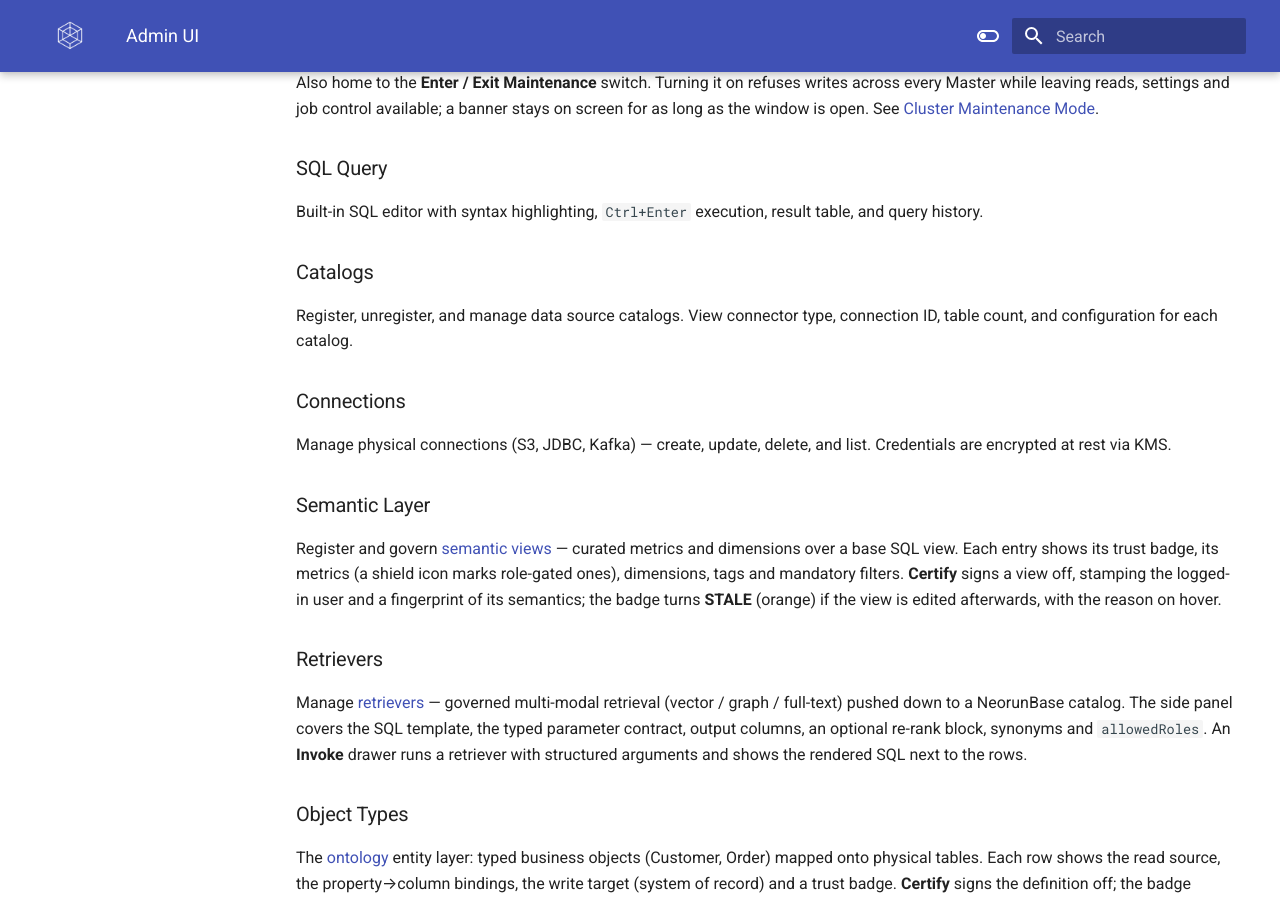
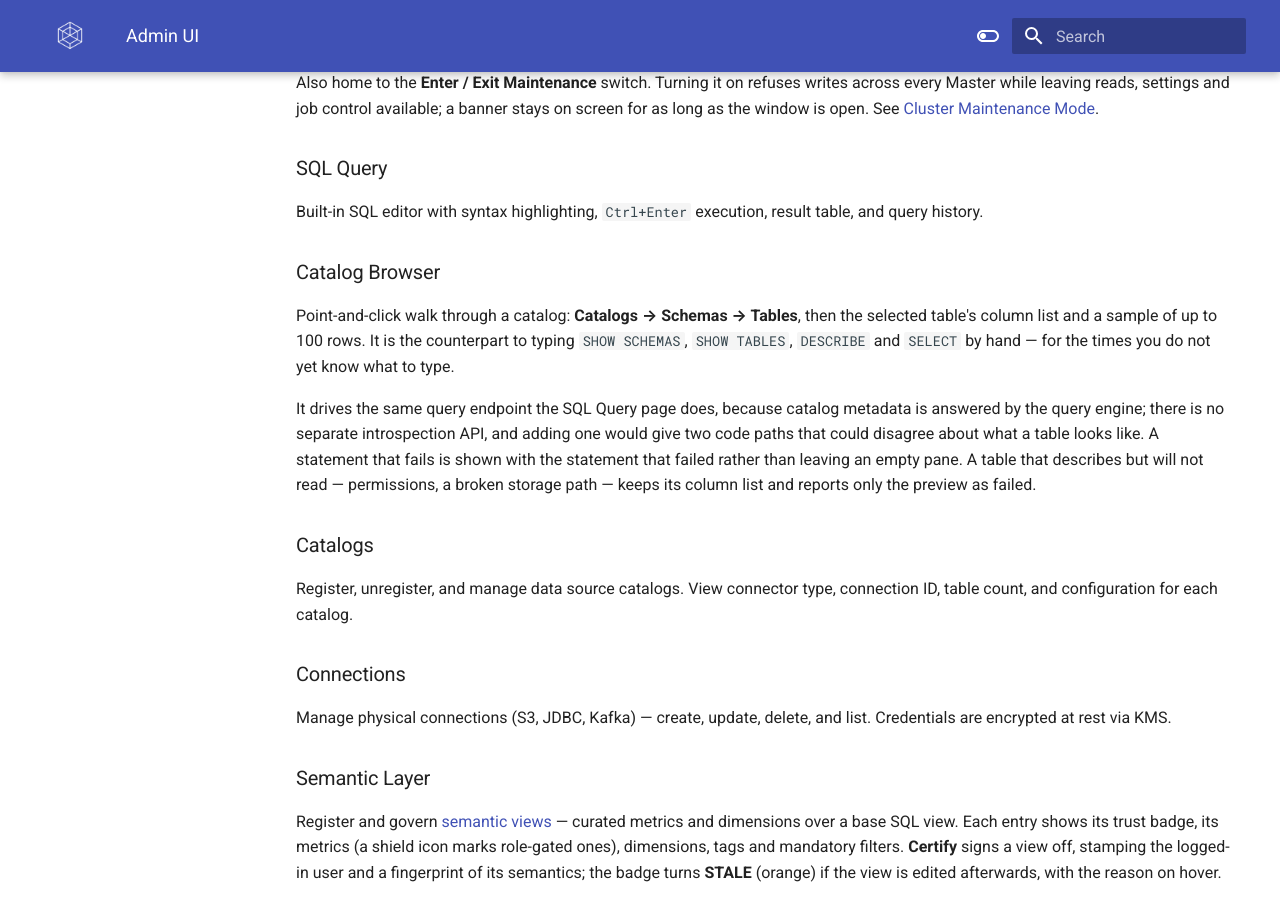
Before and after one commit to cloudcheflabs/ontul-docs, an MkDocs documentation site: the page built from docs/features/admin-ui.md, in a window 1280 px wide and 900 px high, scrolled down 515 px. Built offline with MkDocs 1.6.1 and Material for MkDocs 9.7.7, drawn with Linux system fonts in a browser that asks for light colours; the version menu is left out.

Commit message:
docs: restore Catalog Browser — the page is routed now, and says what it does
The previous commit removed this section because the page was unreachable. It has
since been wired up and its four never-executed bugs fixed, so the section comes
back — describing the screen as it now behaves rather than as it was sketched:
the Catalogs/Schemas/Tables walk, the column list, the bounded row sample, and
what happens when a statement fails.

Co-Authored-By: Claude Opus 5 (1M context) <noreply@anthropic.com>

```diff
--- a/docs/features/admin-ui.md
+++ b/docs/features/admin-ui.md
@@ -19,6 +19,18 @@ as the window is open. See [Cluster Maintenance Mode](cluster-maintenance.md).
 ### SQL Query
 
 Built-in SQL editor with syntax highlighting, `Ctrl+Enter` execution, result table, and query history.
+
+### Catalog Browser
+
+Point-and-click walk through a catalog: **Catalogs → Schemas → Tables**, then the selected table's
+column list and a sample of up to 100 rows. It is the counterpart to typing `SHOW SCHEMAS`,
+`SHOW TABLES`, `DESCRIBE` and `SELECT` by hand — for the times you do not yet know what to type.
+
+It drives the same query endpoint the SQL Query page does, because catalog metadata is answered by
+the query engine; there is no separate introspection API, and adding one would give two code paths
+that could disagree about what a table looks like. A statement that fails is shown with the
+statement that failed rather than leaving an empty pane. A table that describes but will not read —
+permissions, a broken storage path — keeps its column list and reports only the preview as failed.
 
 ### Catalogs
 
```
